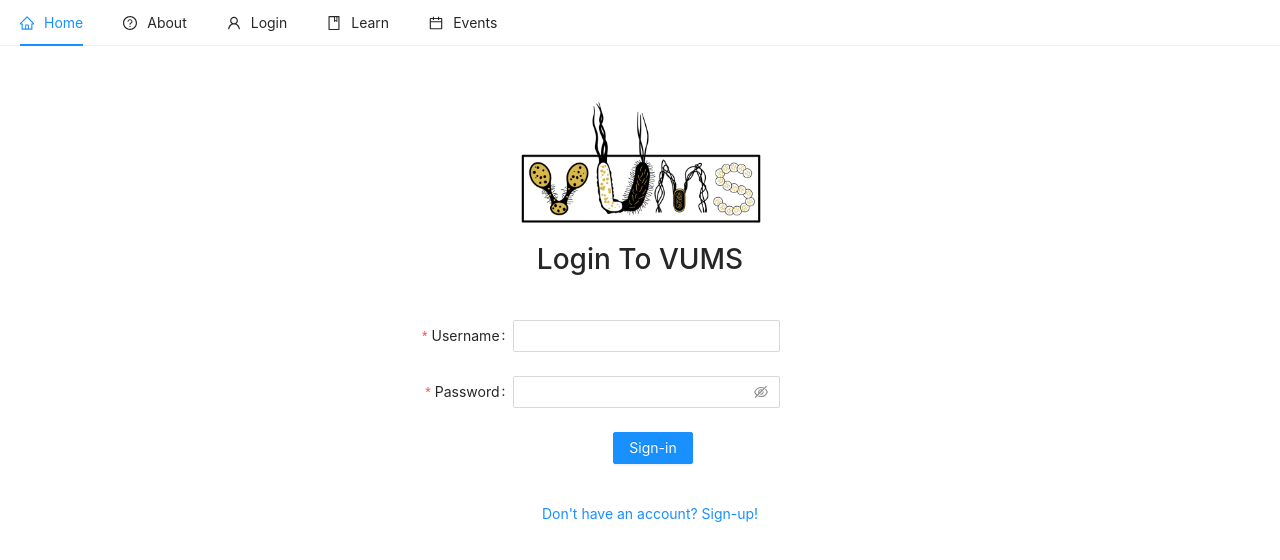
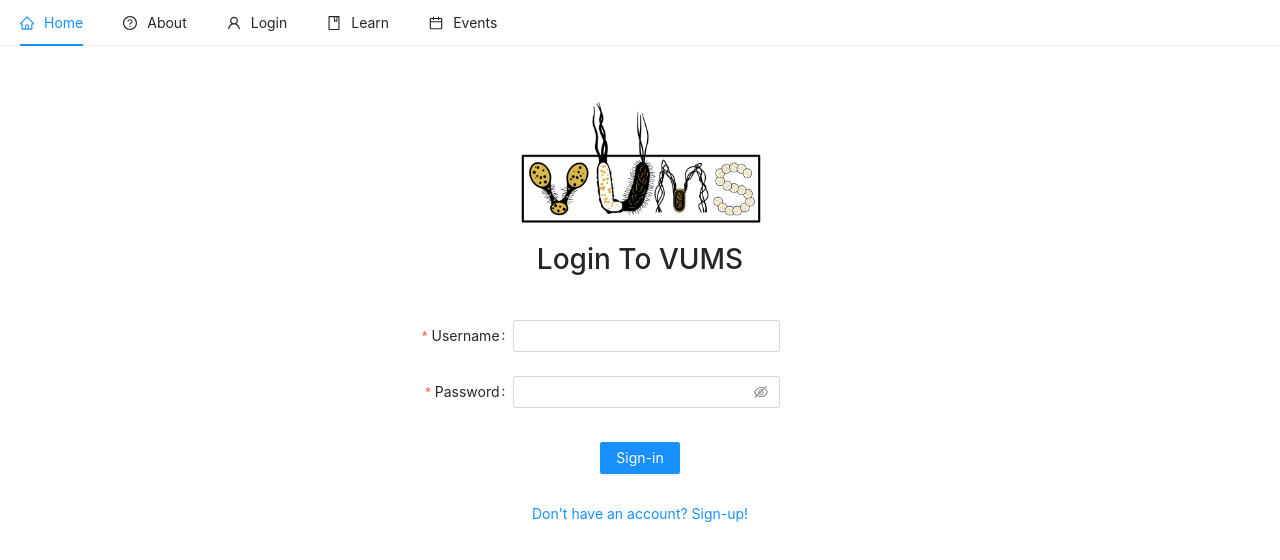
Before and after one commit to aadarshjha/kombucha, a React (Create React App) app in the folder client/: page /login in a window 1280 px wide. Shown: the top 560 px of the page. Built offline with nearby package versions, Linux system fonts and the light colour scheme.

Commit message:
made some minor changes so that the form isn't cut off

```diff
--- a/client/src/components/logo.css
+++ b/client/src/components/logo.css
@@ -7,6 +7,7 @@
     position: relative;
     top: 50px;
     padding-bottom: 35px;
+    min-width: 600px;
 }
 
 .centered img {
--- a/client/src/views/login/login.tsx
+++ b/client/src/views/login/login.tsx
@@ -1,7 +1,7 @@
 /* eslint-disable @typescript-eslint/no-explicit-any */
 import React, { useState } from "react";
 import Logo from "../../components/Logo";
-import { Form, Input, Button, Checkbox } from "antd";
+import { Form, Input, Button, Checkbox, Row } from "antd";
 import Options from "./options";
 import "antd/dist/antd.css";
 import axios from "axios";
@@ -35,8 +35,7 @@ const renderView = (
         const URL = "user/userAuth";
         const API = axios.create({ baseURL: "http://localhost:5000/" });
         API.interceptors.request.use((req) => {
-      req.headers.Authorization = `Bearer ${
-        JSON.parse(localStorage.profile).token
+            req.headers.Authorization = `Bearer ${JSON.parse(localStorage.profile).token
                 }`;
             return req;
         });
@@ -99,6 +98,7 @@ const renderView = (
                         position: "relative",
                         left: "-60px",
                         paddingTop: "40px",
+                        minWidth: "600px",
                     }}
                 >
                     <Form
@@ -128,13 +128,8 @@ const renderView = (
                         >
                             <Input.Password />
                         </Form.Item>
+                    </Form>
 
-            <Form.Item {...middleLayout}>
-              <Button type="primary" htmlType="submit">
-                Sign-in
-              </Button>
-            </Form.Item>
-          </Form>
                     <div
                         style={{
                             display: "flex",
@@ -142,10 +137,15 @@ const renderView = (
                             alignItems: "center",
                             flexDirection: "column",
                             position: "relative",
-              left: "70px",
                             paddingTop: "10px",
+                            left: "60px",
                         }}
                     >
+                        <Form.Item>
+                            <Button type="primary" htmlType="submit">
+                                Sign-in
+                            </Button>
+                        </Form.Item>
                         <Button
                             type="link"
                             onClick={() => {
@@ -155,16 +155,8 @@ const renderView = (
                             Don&apos;t have an account? Sign-up!
                      </Button>
                     </div>
-
-          {/* <Button
-            onClick={() => {
-              setSignIn(!signedIn);
-            }}
-          >
-            Toggle View
-          </Button> */}
-        </div>
-      </div>
+                </div >
+            </div >
         );
     }
 };
@@ -277,7 +269,7 @@ const signUpView = (signUp: boolean, setSignUp: any) => {
                         alignItems: "center",
                         flexDirection: "column",
                         position: "relative",
-            left: "75px",
+                        left: "5%",
                         paddingTop: "10px",
                     }}
                 >
@@ -290,7 +282,7 @@ const signUpView = (signUp: boolean, setSignUp: any) => {
           </Button>
                 </div>
             </div>
-    </div>
+        </div >
     );
 };
 
```
Also changed, not shown: package.json (line endings or trailing spaces), 1 other file (tests, documents, lock files or other folders). Lines whose indentation alone changed are shown as unchanged.
